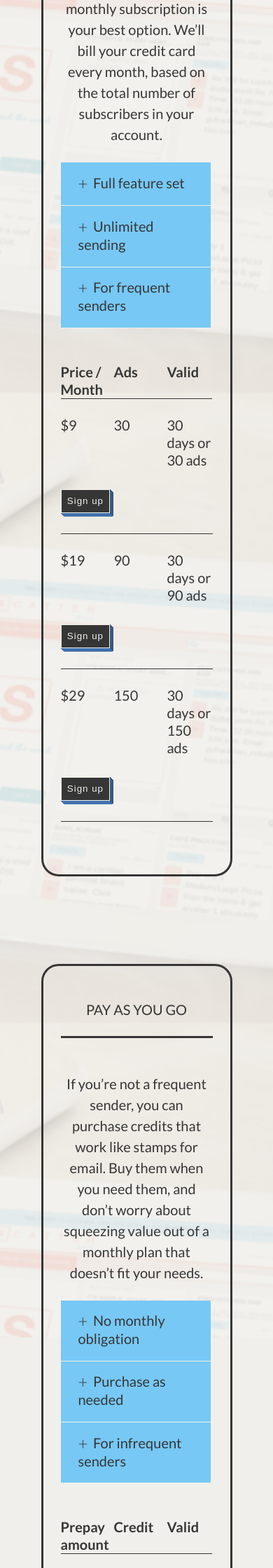
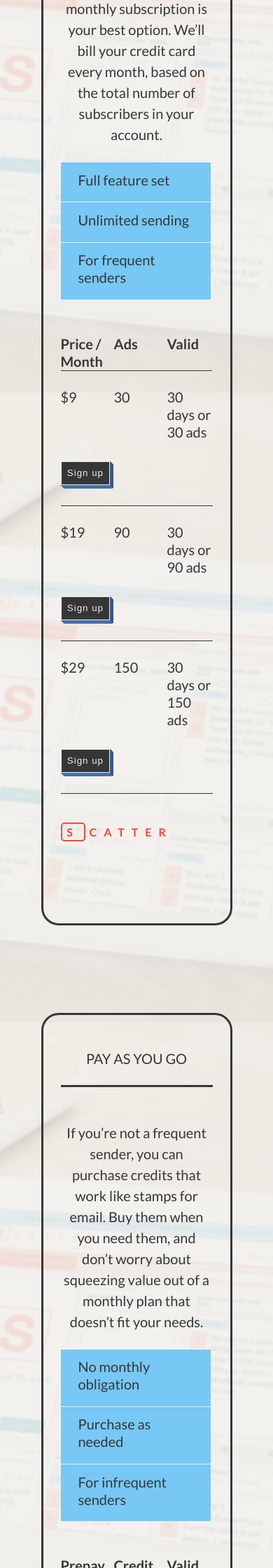
Before and after one commit to metamn/scatter, a Jekyll site: the page built from _posts/2013-09-10-pricing.html, in a window 390 px wide. Shown: the part 339-2579 px from the top of the page at 70% size. Built offline with Jekyll 4.4.1, drawn with Linux system fonts in a browser that asks for light colours; nearby versions of some CDN libraries.

Commit message:
Pricing done

```diff
--- a/_posts/2013-09-10-pricing.html
+++ b/_posts/2013-09-10-pricing.html
@@ -90,6 +90,10 @@ class: pricing
               <td>30 days or 150 ads</td>
               <td><form><button data-amount="29" data-name="Scatter monthly subscription" data-description="150 ads, $29/month">Sign up</button></form></td>
             </tr>
+
+            <tr>
+              <td>{% include logo.html %}</td>
+            </tr>
           </tbody>
         </table>
       </div>
@@ -169,6 +173,10 @@ class: pricing
               <td>40</td>
               <td>90 days or 40 ads</td>
               <td><form><button data-amount="19" data-name="Scatter Pay as you go" data-description="40 ads, $19">Sign up</button></form></td>
+            </tr>
+
+            <tr>
+              <td>{% include logo.html %}</td>
             </tr>
           </tbody>
         </table>
@@ -250,6 +258,10 @@ class: pricing
               <td>365 days</td>
               <td><form><button data-amount="299" data-name="Scatter Annual plan" data-description="unlimited ads, $299/year">Sign up</button></form></td>
             </tr>
+
+            <tr>
+              <td>{% include logo.html %}</td>
+            </tr>
           </tbody>
         </table>
       </div>
--- a/assets/screen.css
+++ b/assets/screen.css
@@ -1446,11 +1446,26 @@ body.pricing .container #header {
 }
 body.pricing .container #content section {
   background-image: url(http://metamn.github.io/scatter/assets/tablet-with-scatter-optimized.png);
-  height: 250%;
+  height: 400%;
 }
 @media only screen and (max-width: 766px) {
   body.pricing .container #content section {
     background-image: url(http://metamn.github.io/scatter/assets/tablet-with-scatter-optimized-mobile.png);
+  }
+}
+@media (max-width: 380px) {
+  body.pricing .container #content section {
+    height: 1000%;
+  }
+}
+@media only screen and (min-width: 381px) and (max-width: 767px) and (orientation: landscape) {
+  body.pricing .container #content section {
+    height: 1400%;
+  }
+}
+@media only screen and (min-width: 1442px) {
+  body.pricing .container #content section {
+    height: 280%;
   }
 }
 body.pricing .container #content section article {
@@ -1510,19 +1525,12 @@ body.pricing .container #content section article div ul li {
   border-bottom: 1px solid #f0efeb;
   padding: 0.625em 1.25em 0.9375em;
 }
-body.pricing .container #content section article div ul li:before {
-  content: '+';
-  margin-right: 0.3125em;
-  font-size: larger;
-  font-weight: 300;
-  position: relative;
-  top: 2px;
-}
 body.pricing .container #content section article div table {
   width: 100%;
   float: left;
   /* Desktop */
   /* Mobile */
+  /* Desktop */
   /* Mobile */
 }
 body.pricing .container #content section article div table tr td form {
@@ -1702,6 +1710,31 @@ body.pricing .container #content section article div table:nth-of-type(even) tr
   padding: 0 0 1.25em;
   width: auto;
 }
+body.pricing .container #content section article div table:nth-of-type(even) tr td h1 {
+  text-transform: uppercase;
+  font-weight: bold;
+  letter-spacing: 0.625em;
+}
+body.pricing .container #content section article div table:nth-of-type(even) tr td h1:first-letter {
+  border: 2px solid;
+  -webkit-border-radius: 0.3125em;
+  -moz-border-radius: 0.3125em;
+  -ms-border-radius: 0.3125em;
+  -o-border-radius: 0.3125em;
+  border-radius: 0.3125em;
+  padding: 0.10417em 0.41667em 0.15625em;
+  /* S is aligned left */
+  /* padding: $pad/12 0 $pad/8 $pad/2;   S is centered */
+  margin-right: 0.3125em;
+}
+@media only screen and (max-width: 766px) {
+  body.pricing .container #content section article div table:nth-of-type(even) tr td h1 {
+    font-size: 80%;
+  }
+}
+body.pricing .container #content section article div table:nth-of-type(even) tr:last-of-type {
+  border: none;
+}
 @media only screen and (max-width: 766px) {
   body.pricing .container #content section article {
     width: 70%;
@@ -1723,12 +1756,20 @@ body.pricing .container #content section article div table:nth-of-type(even) tr
     margin: 0 10%;
   }
   body.pricing .container #content section article button {
-    font-size: 60%;
+    font-size: 50%;
+  }
+  body.pricing .container #content section article td h1 {
+    font-size: 70% !important;
+    margin-right: 1.25em;
   }
 }
 @media only screen and (min-width: 1024px) and (max-width: 1279px) {
   body.pricing .container #content section article button {
-    font-size: 80%;
+    font-size: 50%;
+  }
+  body.pricing .container #content section article td h1 {
+    font-size: 80% !important;
+    margin-right: 1.25em;
   }
 }
 
```
Also changed, not shown: assets/pricing.css (+21 -6 lines), assets/pricing.scss (+41 -6 lines), assets/theme.css (+5 -5 lines), assets/theme.scss (+0 -10 lines), 6 other files.
